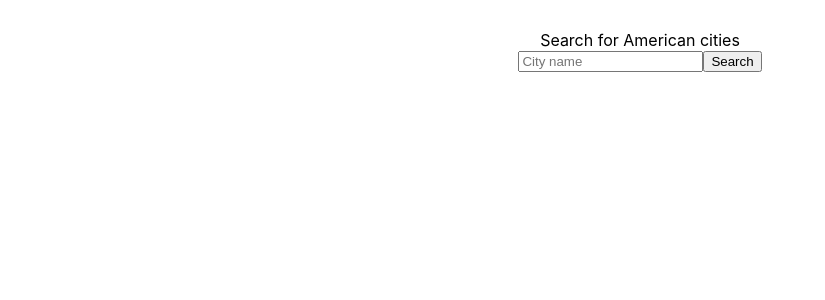
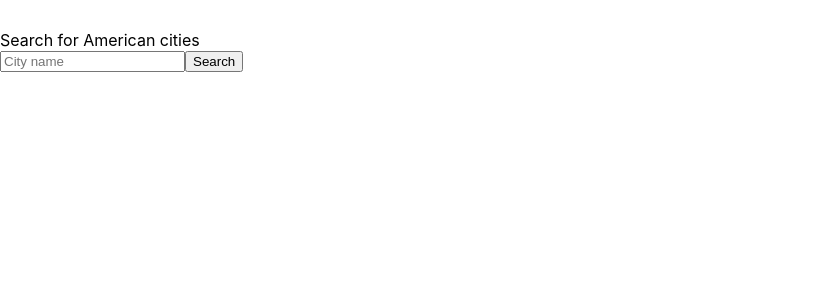
Before and after one commit to danduggan98/LeasepaceAssessment, a React (Create React App) app in the folder app/: page / in a window 1280 px wide. Shown: the top 300 px of the page, without its empty margins (0-825 px from the left). Built offline with nearby package versions, Linux system fonts and the light colour scheme.

Commit message:
Notice class for consistently-sized messages

```diff
--- a/app/src/App.css
+++ b/app/src/App.css
@@ -1,3 +1,3 @@
-.App {
-	text-align: center;
+.notice {
+    font-size: 20px;
 }
```
